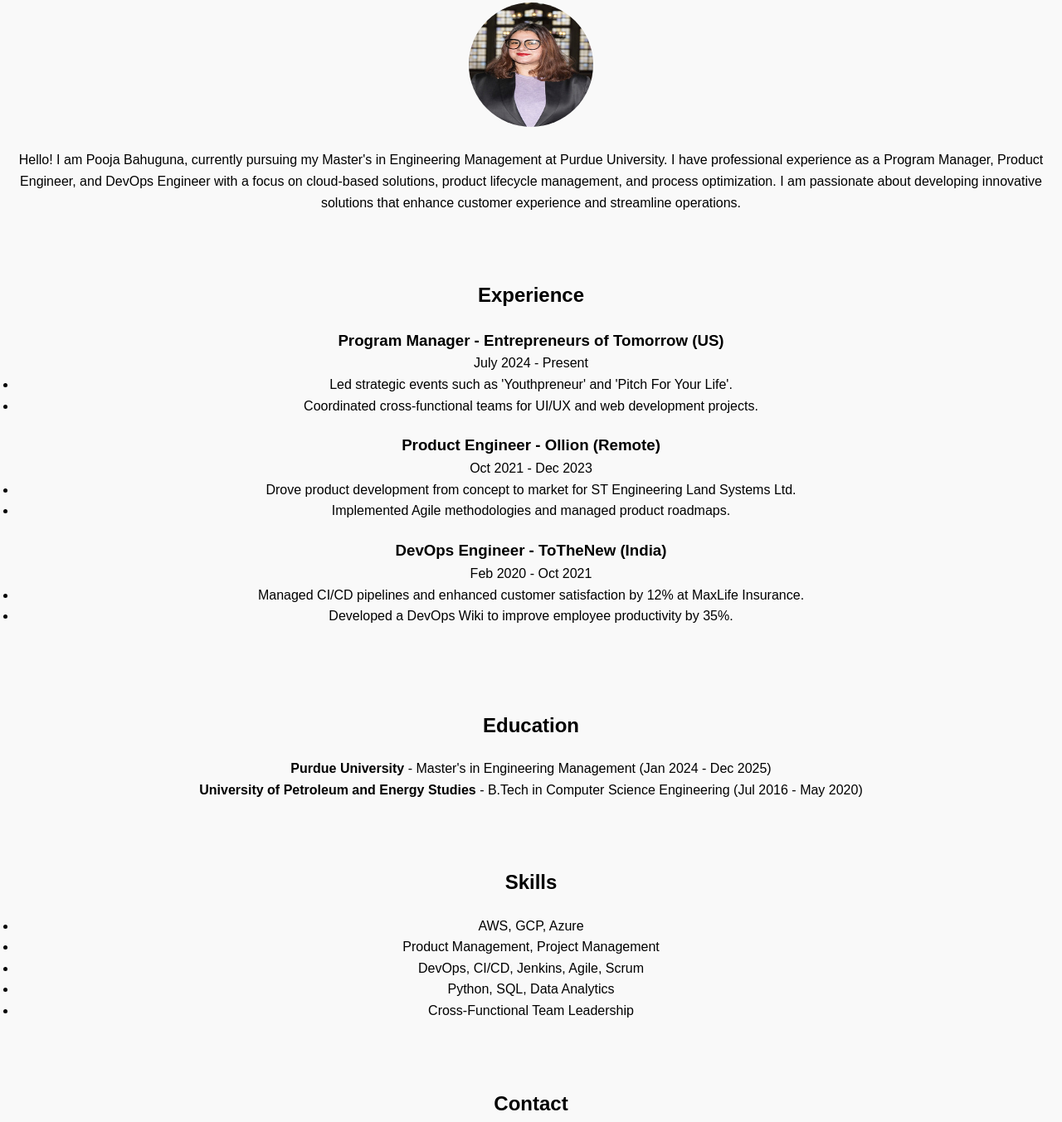
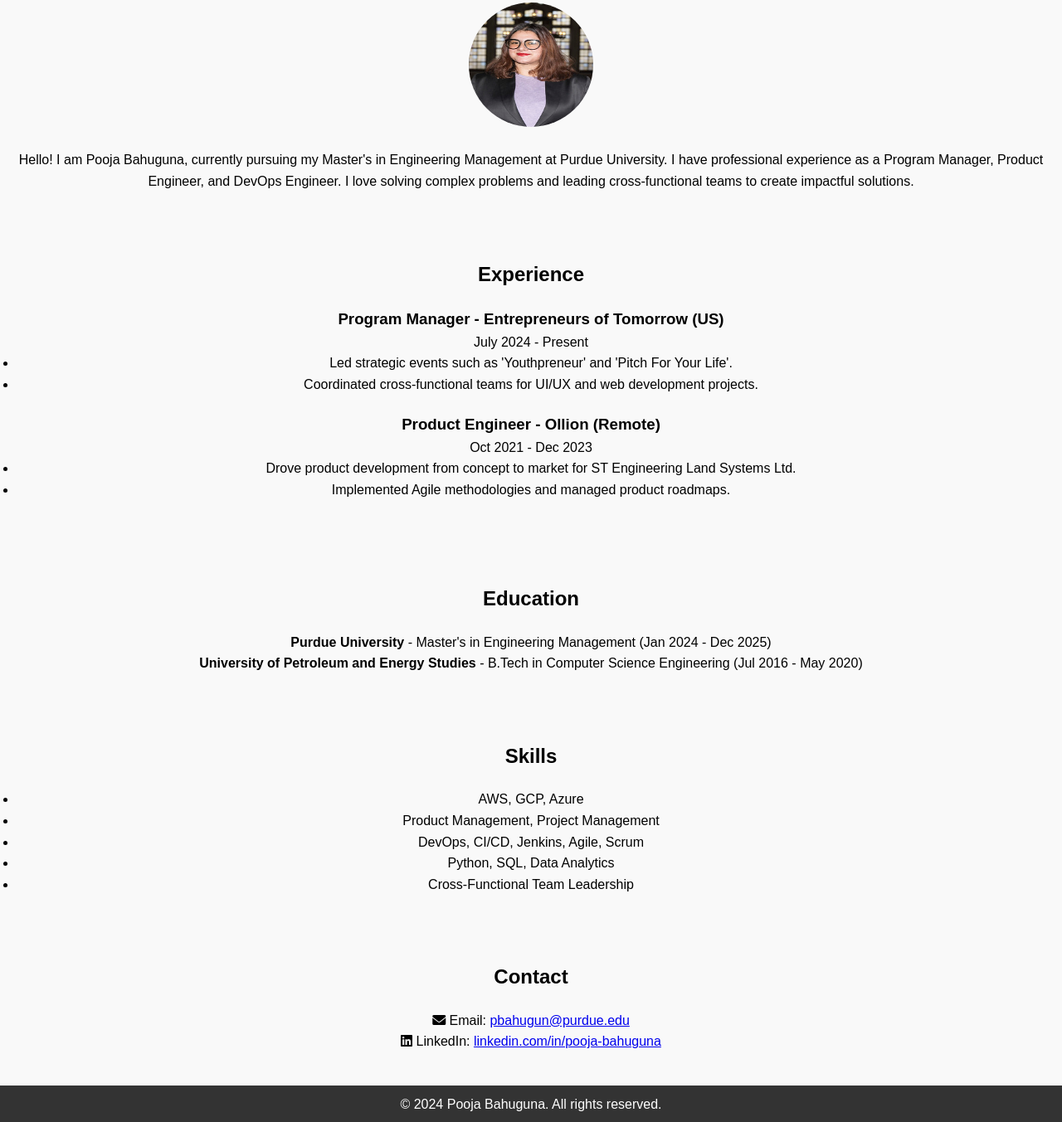
Before and after one commit to PooTheDudey/PooTheDudey.github.io, a plain HTML site: page index.html in a window 1280 px wide. Shown: the part 268-1621 px from the top of the page at 83% size. Drawn offline with Linux system fonts and the light colour scheme.

Commit message:
Update index.html

```diff
--- a/index.html
+++ b/index.html
@@ -6,6 +6,7 @@
     <meta http-equiv="X-UA-Compatible" content="ie=edge">
     <title>Pooja Bahuguna - Portfolio</title>
     <link rel="stylesheet" href="styles.css">
+    <link rel="stylesheet" href="https://cdnjs.cloudflare.com/ajax/libs/font-awesome/6.0.0-beta3/css/all.min.css">
 </head>
 <body>
     <header>
@@ -26,7 +27,7 @@
         <h2>About Me</h2>
         <img src="Pooja.jpg" alt="Pooja Bahuguna's Photo" class="profile-photo">
         <p>
-            Hello! I am Pooja Bahuguna, currently pursuing my Master's in Engineering Management at Purdue University. I have professional experience as a Program Manager, Product Engineer, and DevOps Engineer with a focus on cloud-based solutions, product lifecycle management, and process optimization. I am passionate about developing innovative solutions that enhance customer experience and streamline operations.
+            Hello! I am Pooja Bahuguna, currently pursuing my Master's in Engineering Management at Purdue University. I have professional experience as a Program Manager, Product Engineer, and DevOps Engineer. I love solving complex problems and leading cross-functional teams to create impactful solutions.
         </p>
     </section>
 
@@ -47,15 +48,6 @@
             <ul>
                 <li>Drove product development from concept to market for ST Engineering Land Systems Ltd.</li>
                 <li>Implemented Agile methodologies and managed product roadmaps.</li>
-            </ul>
-        </div>
-
-        <div class="experience-item">
-            <h3>DevOps Engineer - ToTheNew (India)</h3>
-            <p>Feb 2020 - Oct 2021</p>
-            <ul>
-                <li>Managed CI/CD pipelines and enhanced customer satisfaction by 12% at MaxLife Insurance.</li>
-                <li>Developed a DevOps Wiki to improve employee productivity by 35%.</li>
             </ul>
         </div>
     </section>
@@ -79,8 +71,8 @@
 
     <section id="contact">
         <h2>Contact</h2>
-        <p>Email: <a href="mailto:pbahugun@purdue.edu">pbahugun@purdue.edu</a></p>
-        <p>LinkedIn: <a href="https://www.linkedin.com/in/pooja-bahuguna-524b5617b/">linkedin.com/in/pooja-bahuguna</a></p>
+        <p><i class="fas fa-envelope"></i> Email: <a href="mailto:pbahugun@purdue.edu">pbahugun@purdue.edu</a></p>
+        <p><i class="fab fa-linkedin"></i> LinkedIn: <a href="https://www.linkedin.com/in/pooja-bahuguna-524b5617b/">linkedin.com/in/pooja-bahuguna</a></p>
     </section>
 
     <footer>
```
